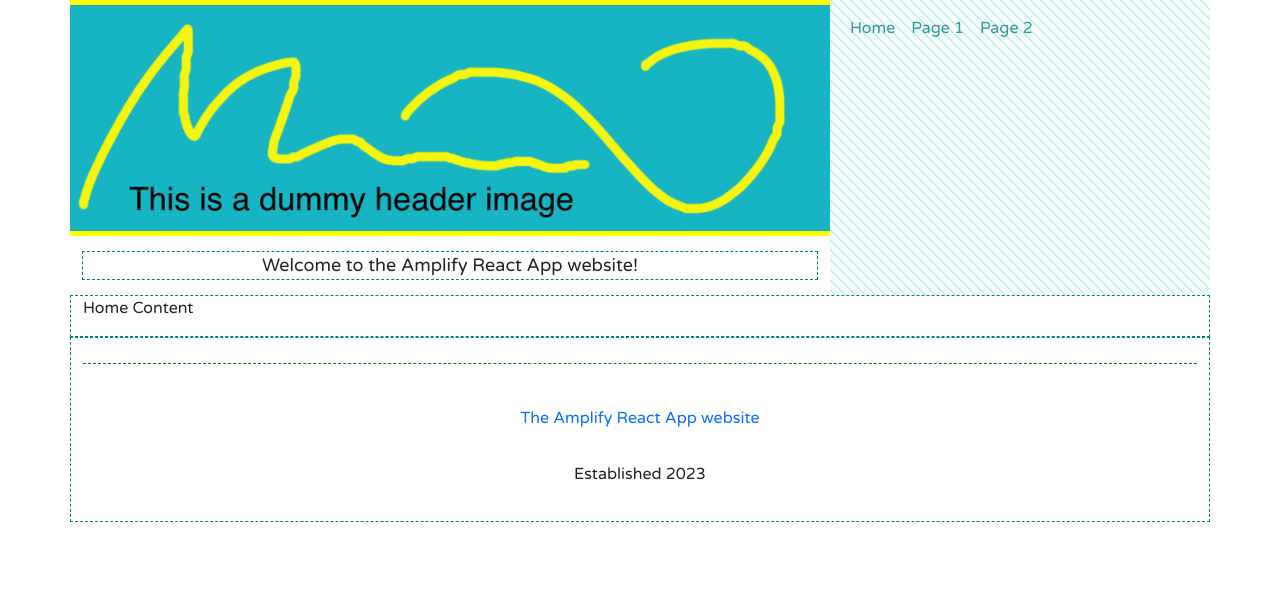
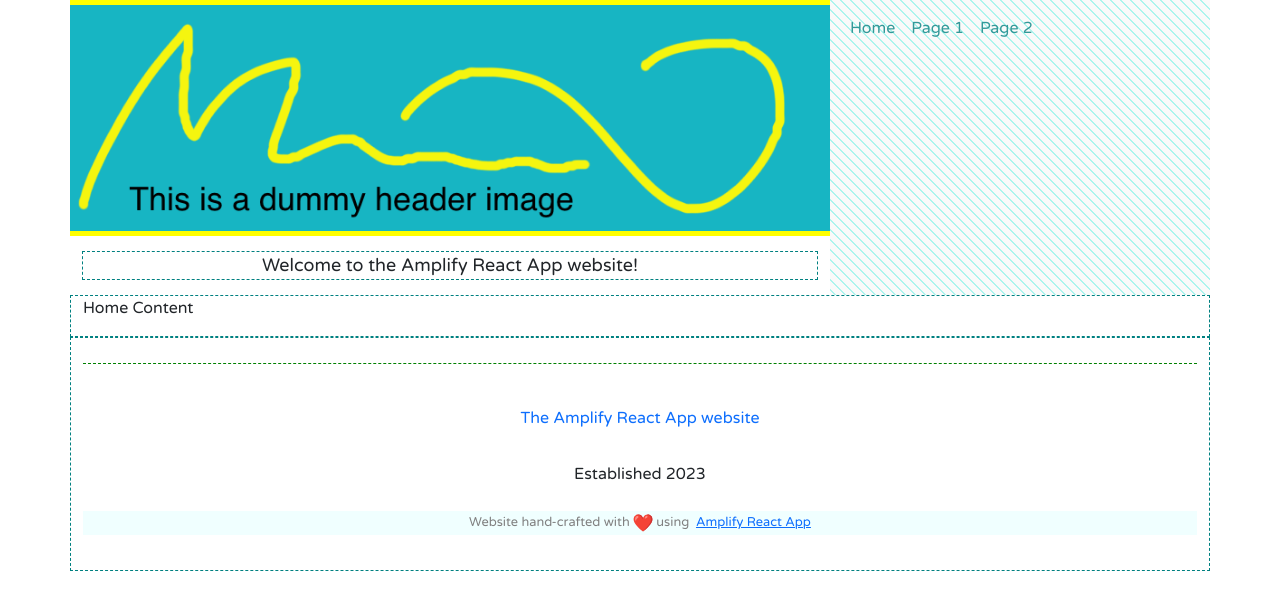
Before and after one commit to MattThommes/amplify-react-app, a React (Create React App) app: page / in a window 1280 px wide. Shown: the top 610 px of the page. Built offline with nearby package versions, Linux system fonts and the light colour scheme; no server answers; what aws-amplify would draw is missing.

Commit message:
Added Built-With component

```diff
--- a/src/App.js
+++ b/src/App.js
@@ -5,6 +5,7 @@
 import Navbar from 'react-bootstrap/Navbar';
 
 import HeaderImage from './images/header_image.png';
+import HeartIcon from './images/heart.svg';
 
 import {
     BrowserRouter as Router,
@@ -106,6 +107,17 @@
     );
 }
 
+function BuiltWith() {
+    return (
+        <>
+            <div className="built-with">
+                Website hand-crafted with <img src={HeartIcon} width="20" alt="" /> using
+                &nbsp;<a href="https://github.com/MattThommes/amplify-react-app">Amplify React App</a>
+            </div>
+        </>
+    );
+}
+
 function Footer() {
     return (
         <div className="footer">
@@ -113,6 +125,8 @@
             <Nav.Link as={Link} to="/">The {SiteName} website</Nav.Link>
             <br />
             Established {new Date().getFullYear()}
+            <br />
+            <BuiltWith />
         </div>
     );
 }
--- a/src/App.scss
+++ b/src/App.scss
@@ -86,6 +86,14 @@
 			border-width: 1px 0 0 0;
 			margin: 25px 0;
 			padding: 10px 0;
+
+			.built-with {
+				background-color: azure;
+				color: gray;
+				font-size: 0.8em;
+				margin-top: 25px;
+				padding: 2px;
+			}
 		}
 	}
 }
```
Also changed, not shown: src/images/heart.svg (added).
